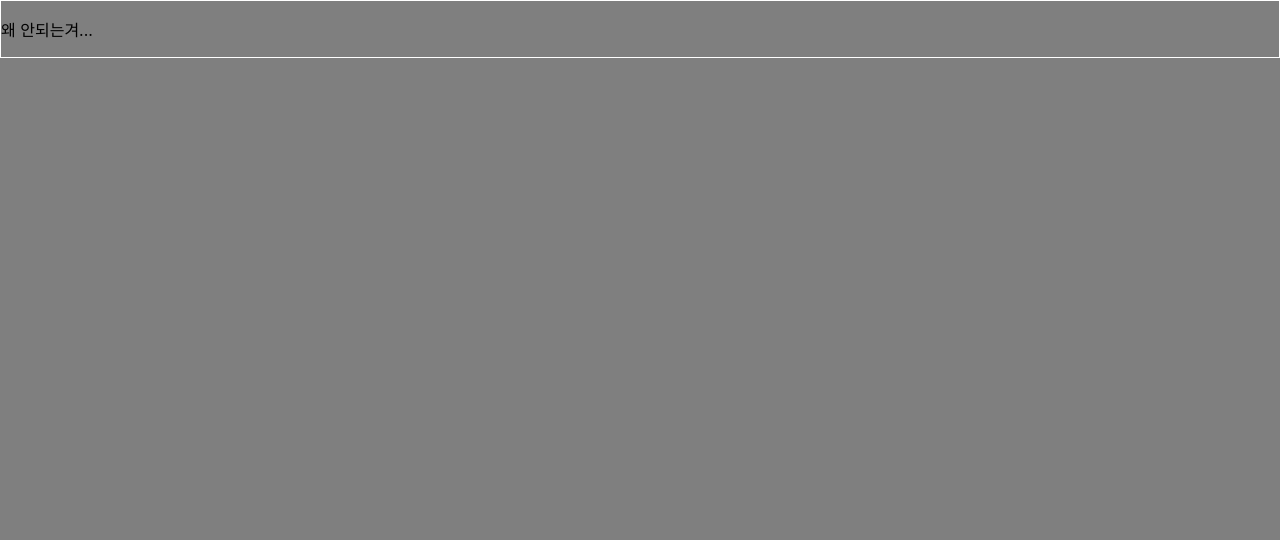
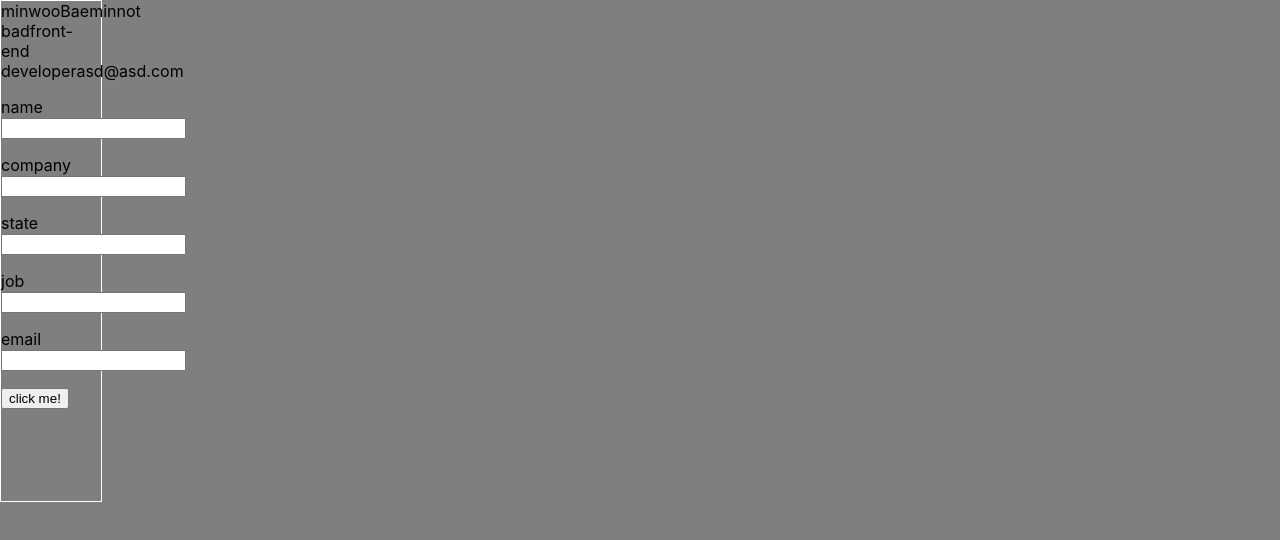
Before and after one commit to DevMinwoo-Jung/React, a React (Create React App) app in the folder card-maker/: page / in a window 1280 px wide. Shown: the top 540 px of the page. Built offline with nearby package versions, Linux system fonts and the light colour scheme; no server answers.

Commit message:
add cards...ing

```diff
--- a/card-maker/src/app.jsx
+++ b/card-maker/src/app.jsx
@@ -8,7 +8,7 @@ import 'firebase/auth'
 
 
 const firebaseConfig = {
-  apiKey: process.env.API_KEY,
+  apiKey: "AIzaSyCW6b1TgN9XGmRofspcUbl5Lo82kkNXM4k",
   authDomain: "card-maker-73d7b.firebaseapp.com",
   projectId: "card-maker-73d7b",
   storageBucket: "card-maker-73d7b.appspot.com",
--- a/card-maker/src/components/card/card.jsx
+++ b/card-maker/src/components/card/card.jsx
@@ -1,18 +1,45 @@
 import React from 'react';
 import styles from './card.module.css'
 
-const Card = (props) => {
+const Card = ({card ,onCardClick}) => {
+  const formRef =  React.createRef();
+  const nameRef =  React.createRef();
+  const companyRef =  React.createRef();
+  const stateRef =  React.createRef();
+  const jobRef =  React.createRef();
+  const emailRef =  React.createRef();
 
-const {name, company, state, job, email} = props.card;
+const onSubmit = event => {
+  event.preventDefault();
+  const name = nameRef.current.value;
+  const company = companyRef.current.value;
+  const state = stateRef.current.value;
+  const job = jobRef.current.value;
+  const email = emailRef.current.value;
+  const card = {name, company, state, job, email, card};
+  console.log(name, company, state, job, email);
+
+}
+
+
+const {name, company, state, job, email} = card;
   return (
     <div className={styles.card} key="1">
-      <p>{name}</p>
-      <p>{company}</p>
-      <p>{state}</p>
-      <p>{job}</p>
-      <p>{email}</p>
-      <p>왜 안되는겨...</p>
+      <span>{name}</span>
+      <span>{company}</span>
+      <span>{state}</span>
+      <span>{job}</span>
+      <span>{email}</span>
+      <form ref={formRef} onSubmit={onSubmit} >
+        <p>name<input ref={nameRef}/></p>
+        <p>company<input ref={companyRef}/></p>
+        <p>state<input ref={stateRef}/></p>
+        <p>job<input ref={jobRef}/></p>
+        <p>email<input ref={emailRef}/></p>
+        <button type="submit" onClick={() => onCardClick()}>click me!</button>
+      </form>
     </div>
+
   );
 };
 
--- a/card-maker/src/components/card/card.module.css
+++ b/card-maker/src/components/card/card.module.css
@@ -1,3 +1,5 @@
 .card {
   border: 1px solid white;
+  width: 100px;
+  height: 500px;
 }
--- a/card-maker/src/components/card_and_profile/card_and_profile.jsx
+++ b/card-maker/src/components/card_and_profile/card_and_profile.jsx
@@ -5,19 +5,24 @@ import Card from '../card/card';
 
 class CardAndProfile extends Component {
   state = {
-    card: [
+    cards: [
       {name: 'minwoo', company: 'Baemin', state: 'not bad', job: 'front-end developer', email: 'asd@asd.com', }
     ],
     profile: [
       {ex: 'asd'}
-    ]
+    ],
   };
-
+  addCards = () => {
+    const cards = [...this.state.cards, {name: 'minwoo', company: 'big', state: '?', job: 'dev', email: 'email.com'}]
+    this.setState({cards});
+  }
 
   render() {
     return (
       <div>
-        <Card card={this.state.card}/>
+        {this.state.cards.map(card => (
+          <Card key={Math.random()} card={card} onCardClick={this.addCards}/>
+        ))}
         <Profile profile={this.state.profile}/>
       </div>
     );
```
